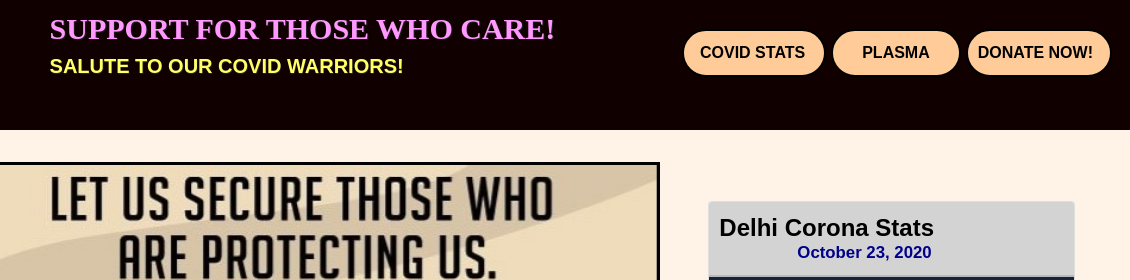
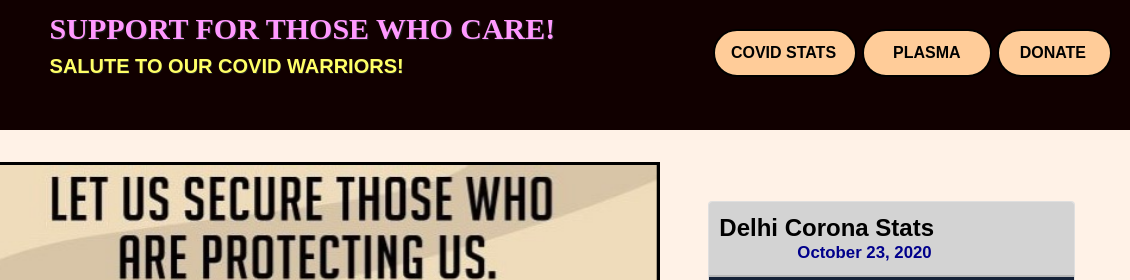
Before and after one commit to Udit-takkar/Covid-Project, a website: page index.html in a window 1280 px wide. Shown: the top 280 px of the page, 150-1280 px from the left. Drawn offline with nearby package versions, Linux system fonts and the light colour scheme.

Commit message:
FrontEnd

```diff
--- a/css/styles.css
+++ b/css/styles.css
@@ -111,10 +111,11 @@ ul{
     }
 
     #hell3 a{
-      padding-right: 17px;
+      padding-right: 24px;
       margin-left: 3px;
       position: relative;
       top: -28px;
+      padding-left: 21px;
     }
 
     .col-4{
--- a/index.html
+++ b/index.html
@@ -33,7 +33,7 @@
                 <a class="nav-link" href="#"><div class="button_cont" align="center"><a class="example_d" href="add-website-here" target="_blank" rel="nofollow noopener">  Plasma  </a></div><span class="sr-only">(current)</span></a>
             </li>
             <li class="nav-item active" id="hell3">
-                <a class="nav-link" href="#"><div class="button_cont" align="right"><a class="example_d" href="add-website-here" target="_blank" rel="nofollow noopener">   Donate Now!</a></div></a><span class="sr-only">(current)</span></a>
+                <a class="nav-link" href="#"><div class="button_cont" align="right"><a class="example_d" href="add-website-here" target="_blank" rel="nofollow noopener">   Donate</a></div></a><span class="sr-only">(current)</span></a>
               </li>
               </ul>
       </nav>
```
